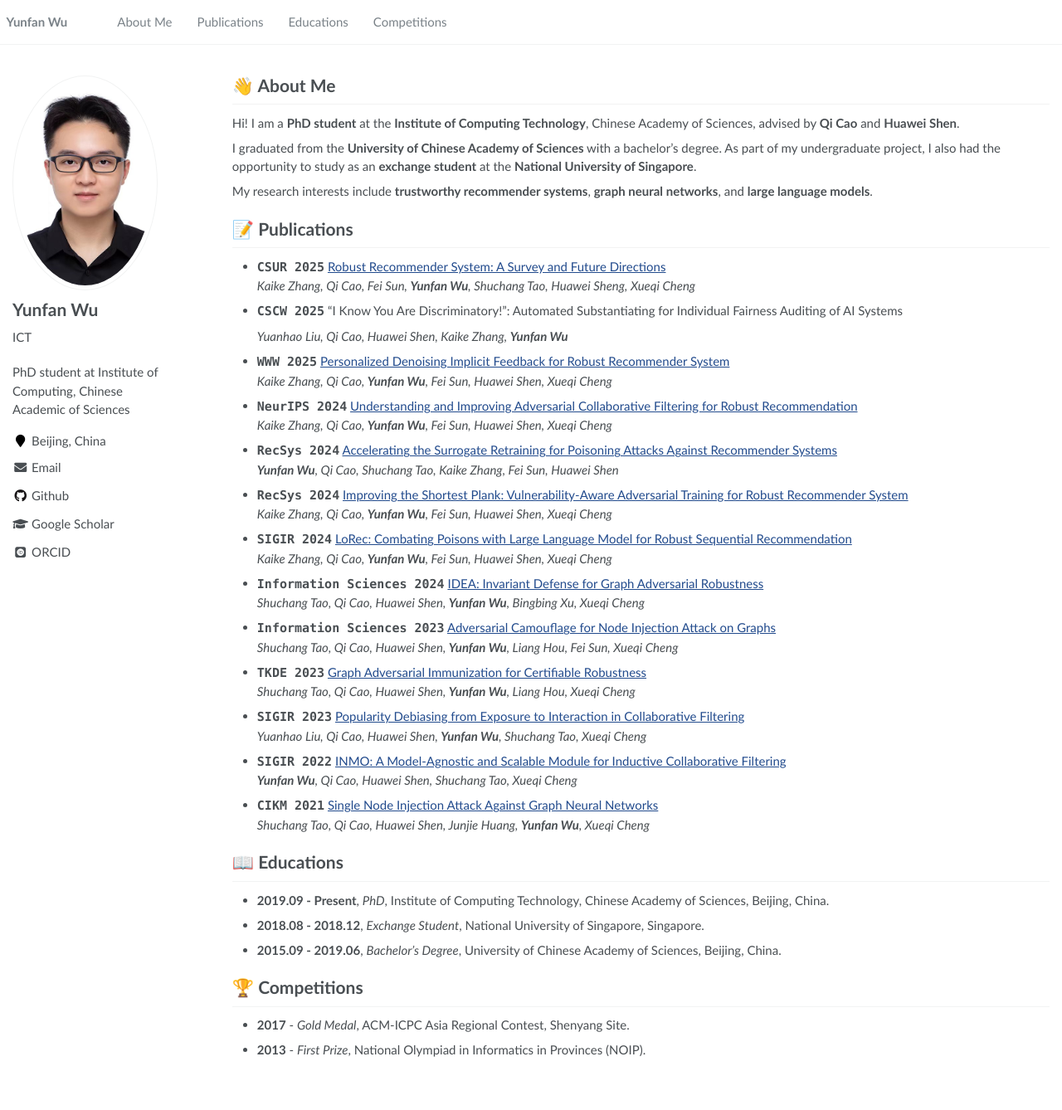
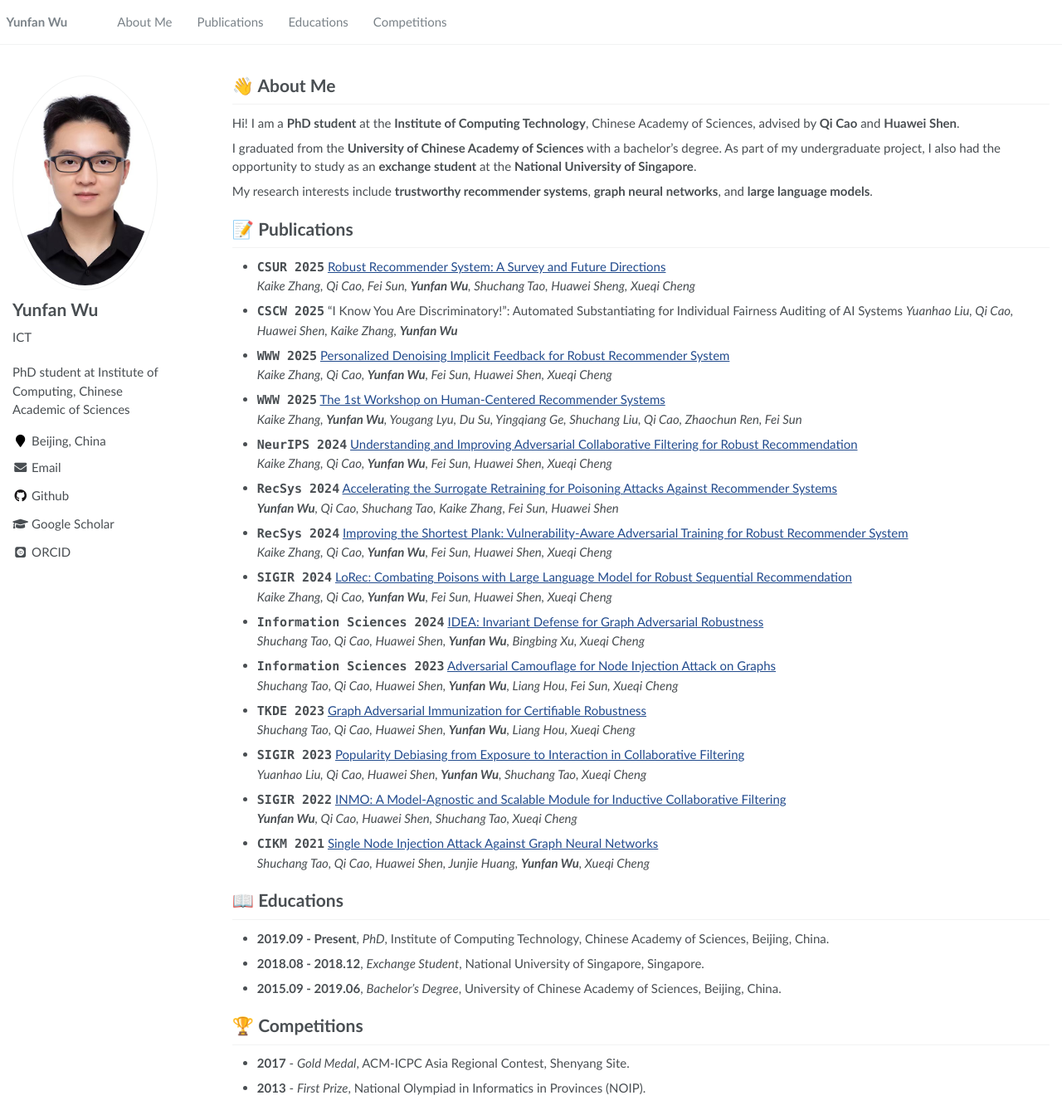
Before and after one commit to WuYunfan/WuYunfan.github.io, a Jekyll site: the page built from _pages/about.md, in a window 1280 px wide and 1338 px high. Shown: the whole window at 83% size. Built offline with Jekyll 4.4.1, drawn with Linux system fonts in a browser that asks for light colours; some web fonts are replaced.

Commit message:
Update about.md

```diff
--- a/_pages/about.md
+++ b/_pages/about.md
@@ -31,11 +31,13 @@ My research interests include **trustworthy recommender systems**, **graph neura
   *Kaike Zhang, Qi Cao, Fei Sun, **Yunfan Wu**, Shuchang Tao, Huawei Sheng, Xueqi Cheng*
 
 - **`CSCW 2025`** “I Know You Are Discriminatory!”: Automated Substantiating for Individual Fairness Auditing of AI Systems
-
   *Yuanhao Liu, Qi Cao, Huawei Shen, Kaike Zhang, **Yunfan Wu***
 
 - **`WWW 2025`** [Personalized Denoising Implicit Feedback for Robust Recommender System](https://dl.acm.org/doi/pdf/10.1145/3696410.3714932)
   *Kaike Zhang, Qi Cao, **Yunfan Wu**, Fei Sun, Huawei Shen, Xueqi Cheng*
+
+- **`WWW 2025`** [The 1st Workshop on Human-Centered Recommender Systems](https://arxiv.org/pdf/2411.14760)
+  *Kaike Zhang, **Yunfan Wu**, Yougang Lyu, Du Su, Yingqiang Ge, Shuchang Liu, Qi Cao, Zhaochun Ren, Fei Sun*
 
 - **`NeurIPS 2024`** [Understanding and Improving Adversarial Collaborative Filtering for Robust Recommendation](https://arxiv.org/abs/2410.22844)
   *Kaike Zhang, Qi Cao, **Yunfan Wu**, Fei Sun, Huawei Shen, Xueqi Cheng*
```
